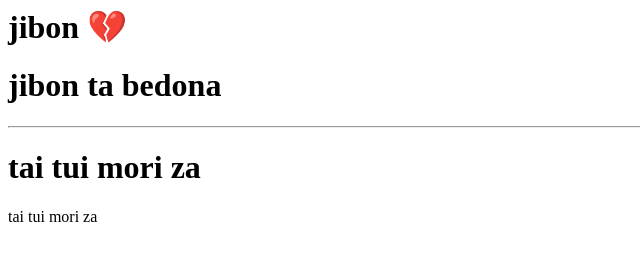
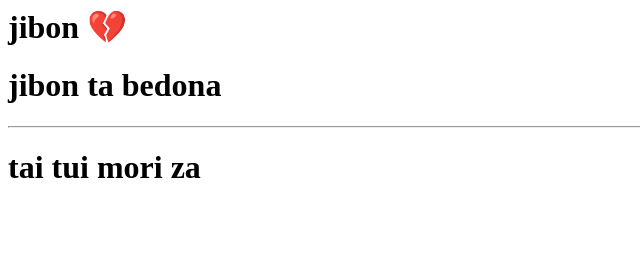
Before and after one commit to mdabrar76/mena1, a plain HTML site: page index.html in a window 1280 px wide. Shown: the full height of the page, 0-640 px from the left. Drawn offline with Linux system fonts and the light colour scheme.

Commit message:
Update index.html

```diff
--- a/index.html
+++ b/index.html
@@ -5,5 +5,6 @@
 <body>
 <h1>jibon ta bedona</h1>
   <hr>
- <h1>tai tui mori za</h1> tai tui mori za
+ <h1>tai tui mori za</h1>
+  <br>
 </body>
```
